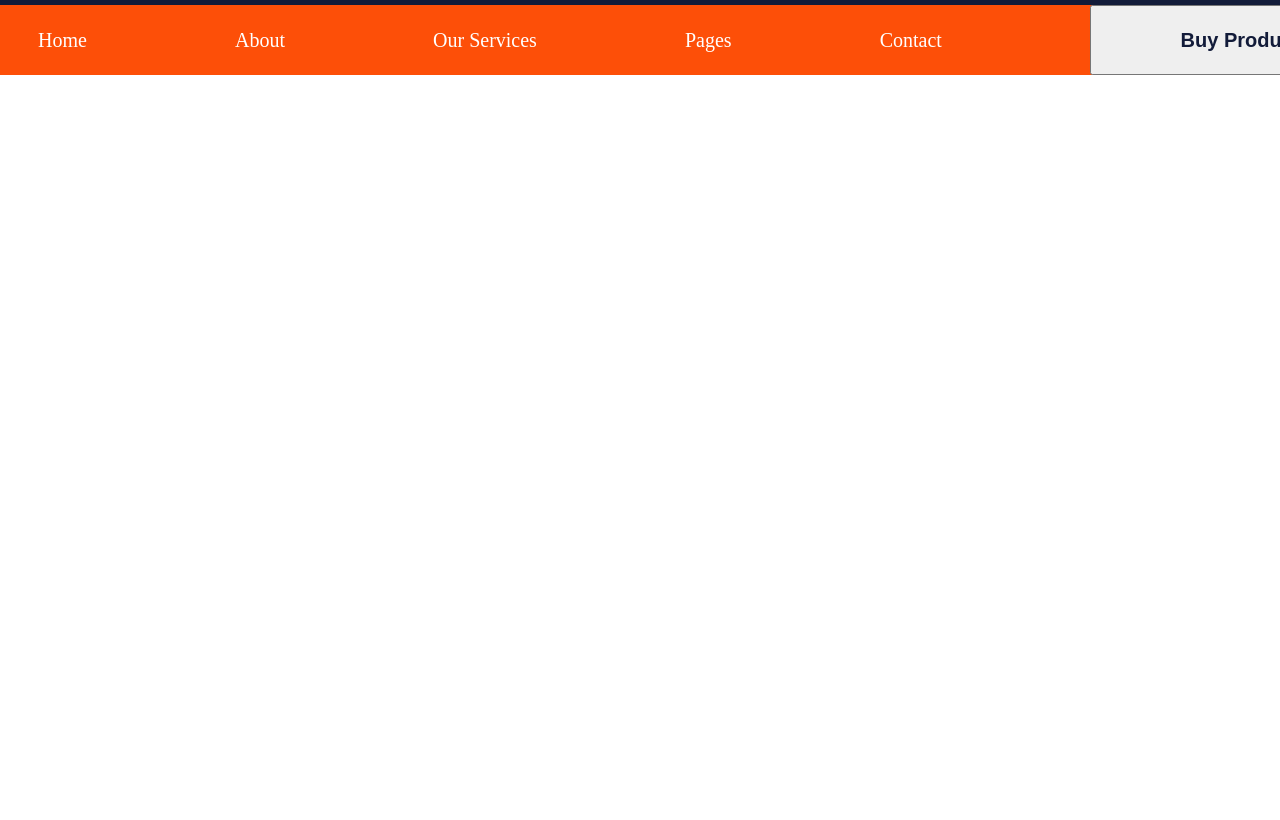
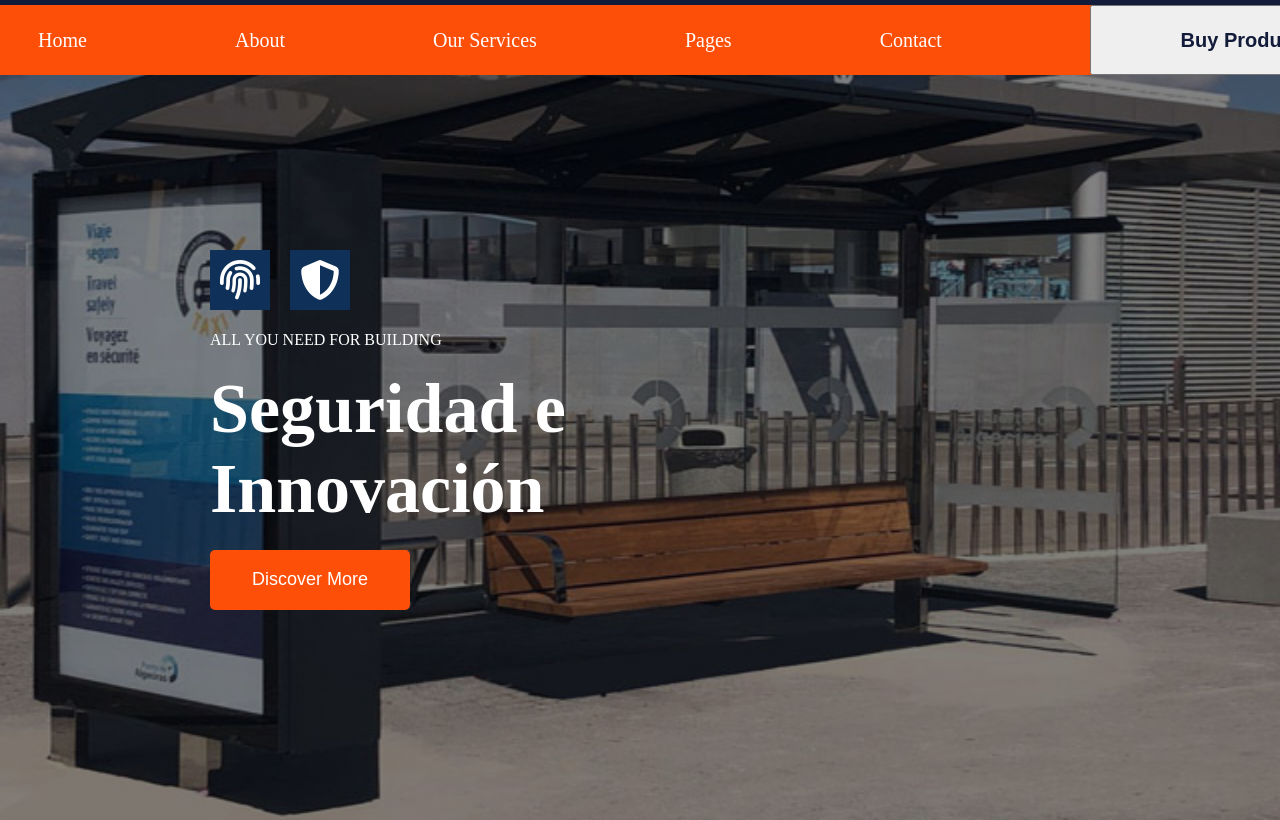
Before and after one commit to ThisWildLifef7/Estacion-Inteligente.github.io, a plain HTML site: page index.html in a window 1280 px wide. Shown: the part 125-945 px from the top of the page. Before the commit the page ends 800 px from the top, so only its background shows below. Drawn offline with Linux system fonts and the light colour scheme; a web font is replaced by a local one.

Commit message:
Merge v.2 completado

```diff
--- a/index.html
+++ b/index.html
@@ -61,7 +61,19 @@
             <button type="button" class="button-head">Buy Product</button>
         </nav>
     </header>
-    <main></main>
+    <main class="main">
+        <section class="sec one">
+            <div class="container-fond">
+                <ul class="icon-fond">
+                    <li><a href="#"><i class="fa-solid fa-fingerprint"></i></a></li>
+                    <li><a href="#"><i class="fa-solid fa-shield-halved"></i></a></li>
+                </ul>
+                <span>ALL YOU NEED FOR BUILDING</span>
+                <h1>Seguridad e Innovación</h1>
+                <button class="button" type="button">Discover More</button>
+            </div>
+        </section>
+    </main>
     <footer></footer>
 </body>
 </html>
```
